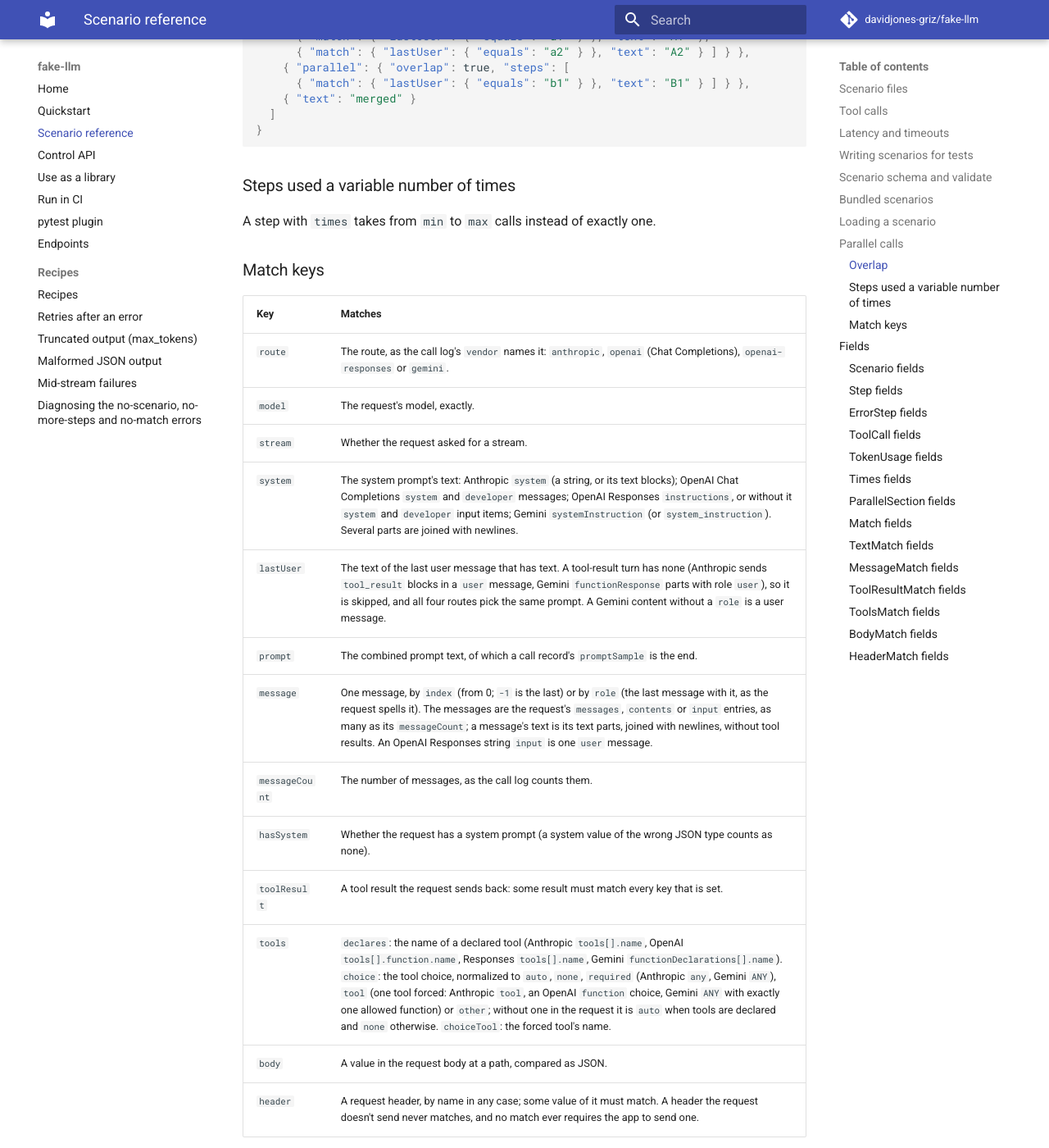
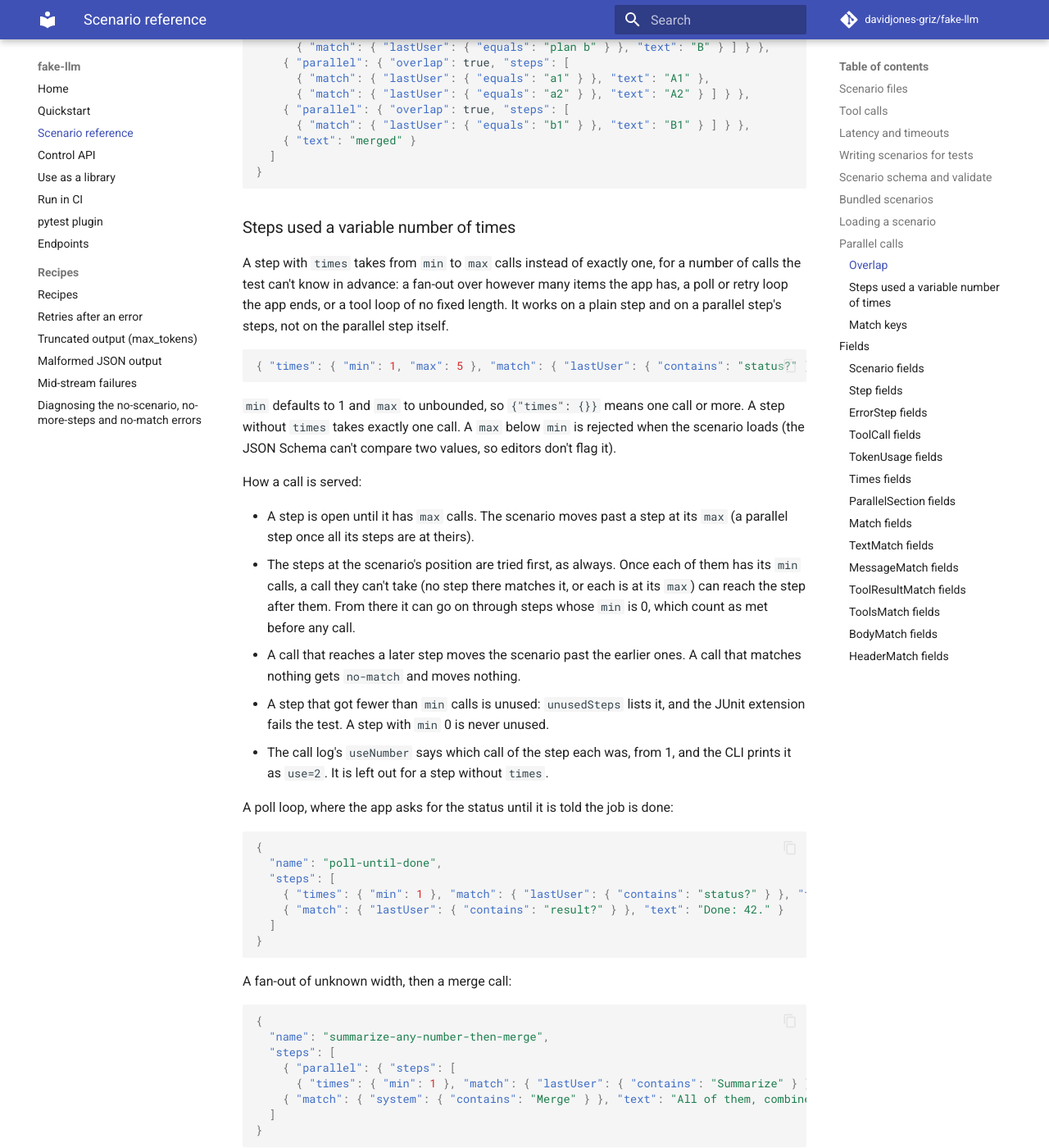
Before and after one commit to davidjones-griz/fake-llm, an MkDocs documentation site: the page built from docs/scenarios.md, in a window 1280 px wide and 1400 px high, scrolled down 11959 px. Shown: the whole window at 82% size. Built offline with MkDocs 1.6.1 and Material for MkDocs 9.7.7, drawn with Linux system fonts in a browser that asks for light colours; comment, search, counter and statistics services are not loaded; some of the changed text lies outside the part shown.

Commit message:
Document steps used a variable number of times
The scenario reference explains times: how a call is served, the poll,
fan-out and optional-retry examples, and what to know when writing them,
including the end of the scenario. The control API, endpoints, library,
pytest and diagnosing-errors pages and the CHANGELOG cover useNumber,
unusedSteps and the JUnit message.

````diff
--- a/docs/scenarios.md
+++ b/docs/scenarios.md
@@ -155,7 +155,7 @@ With that scenario, an `openai` client created with `timeout=1.0` and `max_retri
 ## Writing scenarios for tests
 
 - Each test owns its scenario, even when that means repeating steps another scenario also has. Changing a scenario then affects only the test that owns it. Name a scenario file after its test, or build it inline with `loadInline`.
-- Script one step per call, in the order the app makes its calls, including every retry and error. A call the scenario has no step for fails with `no-more-steps`, and with the JUnit extension a step no call used fails the test, so a missing or extra call shows up in the test. Without the extension, check `engine.unusedSteps` is empty at the end of the test. Over HTTP, check that `GET /health`'s `unusedSteps` is empty.
+- Script one step per call, in the order the app makes its calls, including every retry and error (or give a step [`times`](#steps-used-a-variable-number-of-times) when the count varies). A call the scenario has no step for fails with `no-more-steps`, and with the JUnit extension a step no call used fails the test, so a missing or extra call shows up in the test. Without the extension, check `engine.unusedSteps` is empty at the end of the test. Over HTTP, check that `GET /health`'s `unusedSteps` is empty.
 - Load the scenario, or reset it, at the start of each test, so its first call gets step 1 and the call log holds only its calls. The JUnit extension does this before each test.
 
 For example, a test whose app retries once after a rate limit scripts both calls, then checks the app's reply and that the app made exactly those two calls:
@@ -268,7 +268,7 @@ How a call is served:
 - A parallel step is one position in the scenario that holds several responses, used in any order.
 - A call that reaches it takes the first unused step whose `match` it satisfies, in listed order. A step with no `match` matches any call.
 - A call uses up its response when it arrives, even if the client later times out or disconnects.
-- The scenario moves past the parallel step only once every step in it is used.
+- The scenario moves past the parallel step only once every step in it is used, or, for steps with [`times`](#steps-used-a-variable-number-of-times), at its `max`, or once each has its `min` calls and a call it can't take reaches the step after it.
 - A plain step with a `match` is served only to a call that satisfies it. A call that doesn't takes nothing, and the step stays next. In a parallel step, a call that doesn't satisfy one step's `match` looks at the others.
 - Within one `match`, every key must hold.
 
@@ -287,7 +287,7 @@ A call that matches none of the unused steps it could take gets HTTP 400 `no-mat
 }
 ```
 
-A call after the last step is still `no-more-steps`, and lenient mode doesn't change `no-match`. A call that arrives earlier than the scenario expects, or a call that never comes, shows up as a `no-match` 400 or a wrong response, and the unused-steps check fails the test: a parallel step counts as unused until every step in it is used (`GET /health`'s `unusedSteps`, `engine.unusedSteps`, and the JUnit extension).
+A call after the last step is still `no-more-steps` (for a last step with `times`, see [the end of the scenario](#steps-used-a-variable-number-of-times)), and lenient mode doesn't change `no-match`. A call that arrives earlier than the scenario expects, or a call that never comes, shows up as a `no-match` 400 or a wrong response, and the unused-steps check fails the test: a parallel step counts as unused until every step in it is used (`GET /health`'s `unusedSteps`, `engine.unusedSteps`, and the JUnit extension).
 
 The call log's `step` is the parallel step's number and `innerStep` the step within it, from 1; `innerStep` is left out for a plain step. The CLI prints it as `step=2.3`.
 
@@ -365,7 +365,66 @@ This covers nested fan-out: each of two calls fans out into sub-calls, and a sub
 
 ### Steps used a variable number of times
 
-A step with `times` takes from `min` to `max` calls instead of exactly one.
+A step with `times` takes from `min` to `max` calls instead of exactly one, for a number of calls the test can't know in advance: a fan-out over however many items the app has, a poll or retry loop the app ends, or a tool loop of no fixed length. It works on a plain step and on a parallel step's steps, not on the parallel step itself.
+
+```json
+{ "times": { "min": 1, "max": 5 }, "match": { "lastUser": { "contains": "status?" } }, "text": "Still running." }
+```
+
+`min` defaults to 1 and `max` to unbounded, so `{"times": {}}` means one call or more. A step without `times` takes exactly one call. A `max` below `min` is rejected when the scenario loads (the JSON Schema can't compare two values, so editors don't flag it).
+
+How a call is served:
+
+- A step is open until it has `max` calls. The scenario moves past a step at its `max` (a parallel step once all its steps are at theirs).
+- The steps at the scenario's position are tried first, as always. Once each of them has its `min` calls, a call they can't take (no step there matches it, or each is at its `max`) can reach the step after them. From there it can go on through steps whose `min` is 0, which count as met before any call.
+- A call that reaches a later step moves the scenario past the earlier ones. A call that matches nothing gets `no-match` and moves nothing.
+- A step that got fewer than `min` calls is unused: `unusedSteps` lists it, and the JUnit extension fails the test. A step with `min` 0 is never unused.
+- The call log's `useNumber` says which call of the step each was, from 1, and the CLI prints it as `use=2`. It is left out for a step without `times`.
+
+A poll loop, where the app asks for the status until it is told the job is done:
+
+```json
+{
+  "name": "poll-until-done",
+  "steps": [
+    { "times": { "min": 1 }, "match": { "lastUser": { "contains": "status?" } }, "text": "Still running." },
+    { "match": { "lastUser": { "contains": "result?" } }, "text": "Done: 42." }
+  ]
+}
+```
+
+A fan-out of unknown width, then a merge call:
+
+```json
+{
+  "name": "summarize-any-number-then-merge",
+  "steps": [
+    { "parallel": { "steps": [
+      { "times": { "min": 1 }, "match": { "lastUser": { "contains": "Summarize" } }, "text": "A summary." } ] } },
+    { "match": { "system": { "contains": "Merge" } }, "text": "All of them, combined." }
+  ]
+}
+```
+
+A retry that may or may not come: with `min` 0, the first call can already reach the next step.
+
+```json
+{
+  "name": "optional-retry",
+  "steps": [
+    { "times": { "min": 0, "max": 2 }, "match": { "lastUser": { "contains": "retry" } }, "error": { "status": 503 } },
+    { "text": "Done." }
+  ]
+}
+```
+
+Things to know when writing these:
+
+- **The repeated calls and the exit call need matches that tell them apart.** The steps at the position come first, so an open step whose `match` fits the exit call takes it too. Poll and retry calls are often identical requests: then `min` below `max` behaves like `max`, and `min` 0 on a step with no `match` only matters at the end of the scenario.
+- **An unbounded step with no `match` takes every call,** so no step after it can be reached; in a parallel step, neither can the steps listed after it.
+- **A late fan-out call** that arrives after the merge call has moved the scenario on gets `no-match`.
+- **The end of the scenario.** A call that a last step with `times` doesn't take, once its `min` is met and before its `max`, gets `no-match`, listing that step. `no-more-steps` comes only once the scenario is past its last step; its message then says the last step can't take more calls. A last step with no `max` never gets there.
+- A step gives the same reply each time it is used. For different replies, script separate steps.
 
 ### Match keys
 
````
Also changed, not shown: CHANGELOG.md (+10 -2 lines), docs/control-api.md (+2 -2 lines), docs/endpoints.md (+1 -1 lines), docs/library.md (+2 -2 lines), docs/pytest.md (+1 -1 lines), docs/recipes/diagnosing-errors.md (+1 -0 lines), 2 other files.
